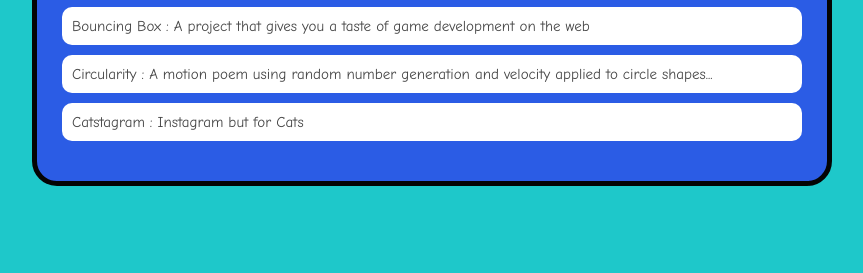
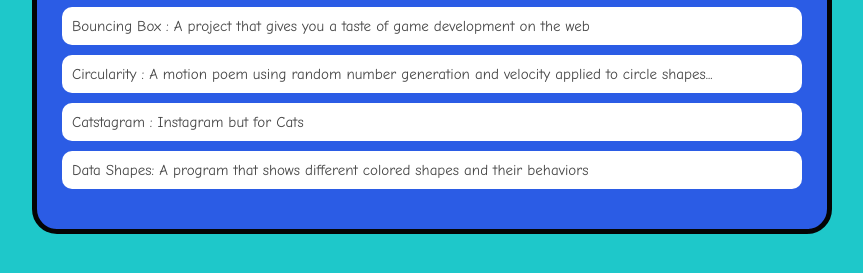
Before and after one commit to adavis567/adavis567.github.io, a plain HTML site: page portfolio.html in a window 1280 px wide. Shown: the part 233-506 px from the top of the page, without its empty margins (208-1071 px from the left). Drawn offline with Linux system fonts and the light colour scheme.

Commit message:
added data shapes to portfolio

```diff
--- a/portfolio.html
+++ b/portfolio.html
@@ -33,6 +33,8 @@
                     <li><a href="projects/circularity/">Circularity : A motion poem using random number
                             generation and velocity applied to circle shapes...</a></li>
                     <li><a href="projects/catstagram/">Catstagram : Instagram but for Cats</a></li>
+                    <li><a href="asd-projects/data-shapes/index.html">Data Shapes: A program that shows different
+                        colored shapes and their behaviors</a></li>
 
                 </ul>
             </div>
```
